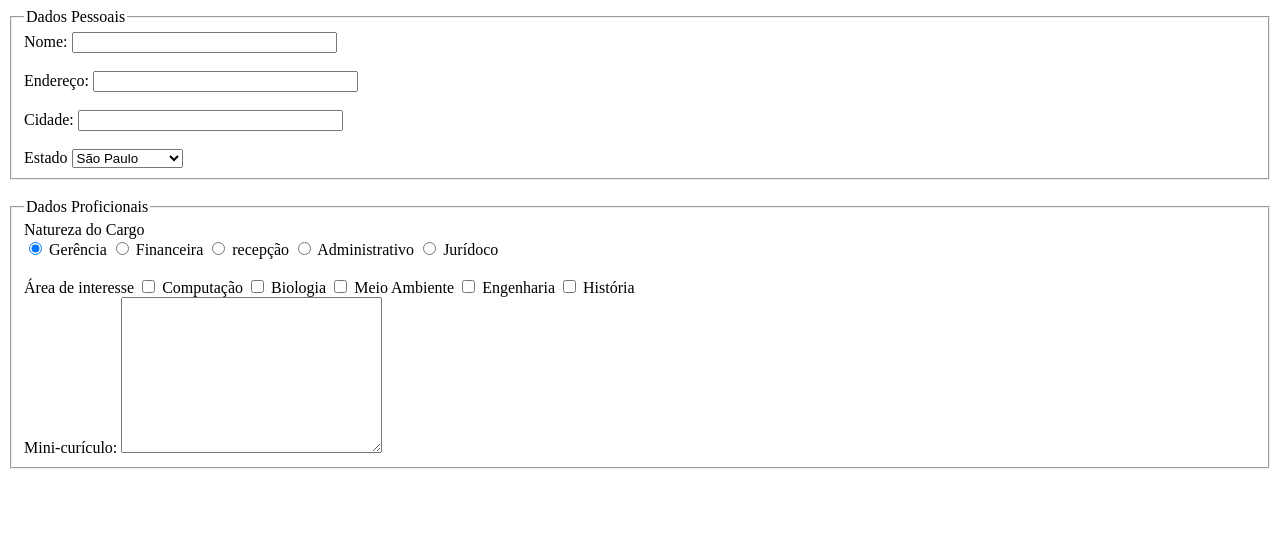
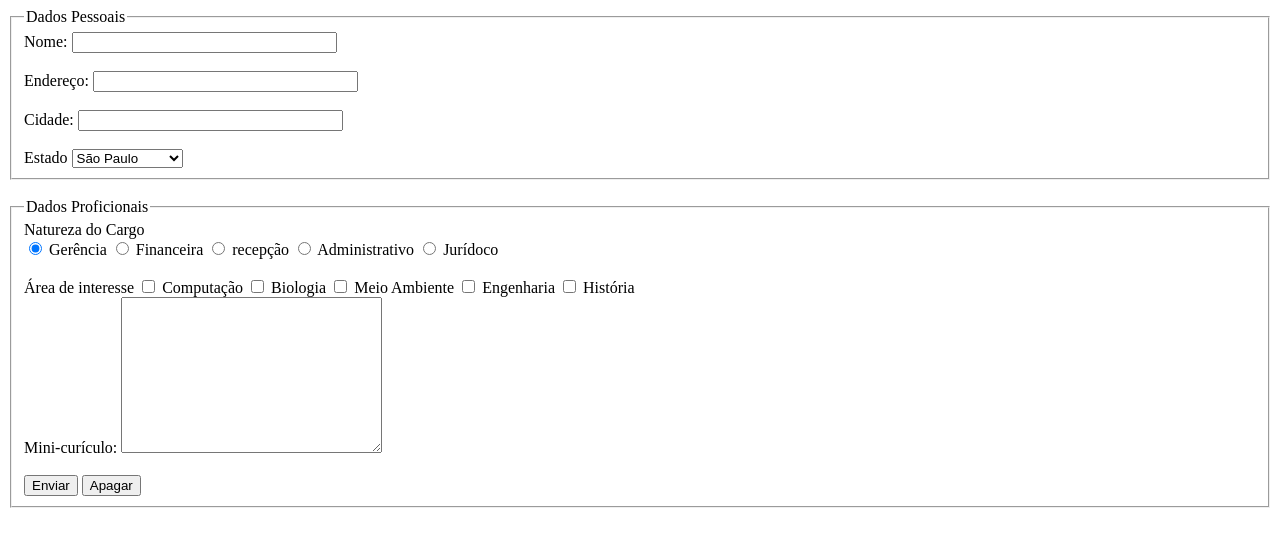
Before and after one commit to maryyx/DEW2023, a plain HTML site: page atividades/formulario.html in a window 1280 px wide. Drawn offline with Linux system fonts and the light colour scheme.

Commit message:
alteracao

```diff
--- a/atividades/formulario.html
+++ b/atividades/formulario.html
@@ -84,6 +84,12 @@
                 <label for="mini">Mini-curículo:</label>
              <textarea name="" id="" cols="30" rows="10" ></textarea>
             </div>
+            <br>
+            <div>
+
+                    <button type="submit">Enviar</button>
+                    <button type="reset">Apagar</button>
+            </div>
        </fieldset>
         <br>
 
```
